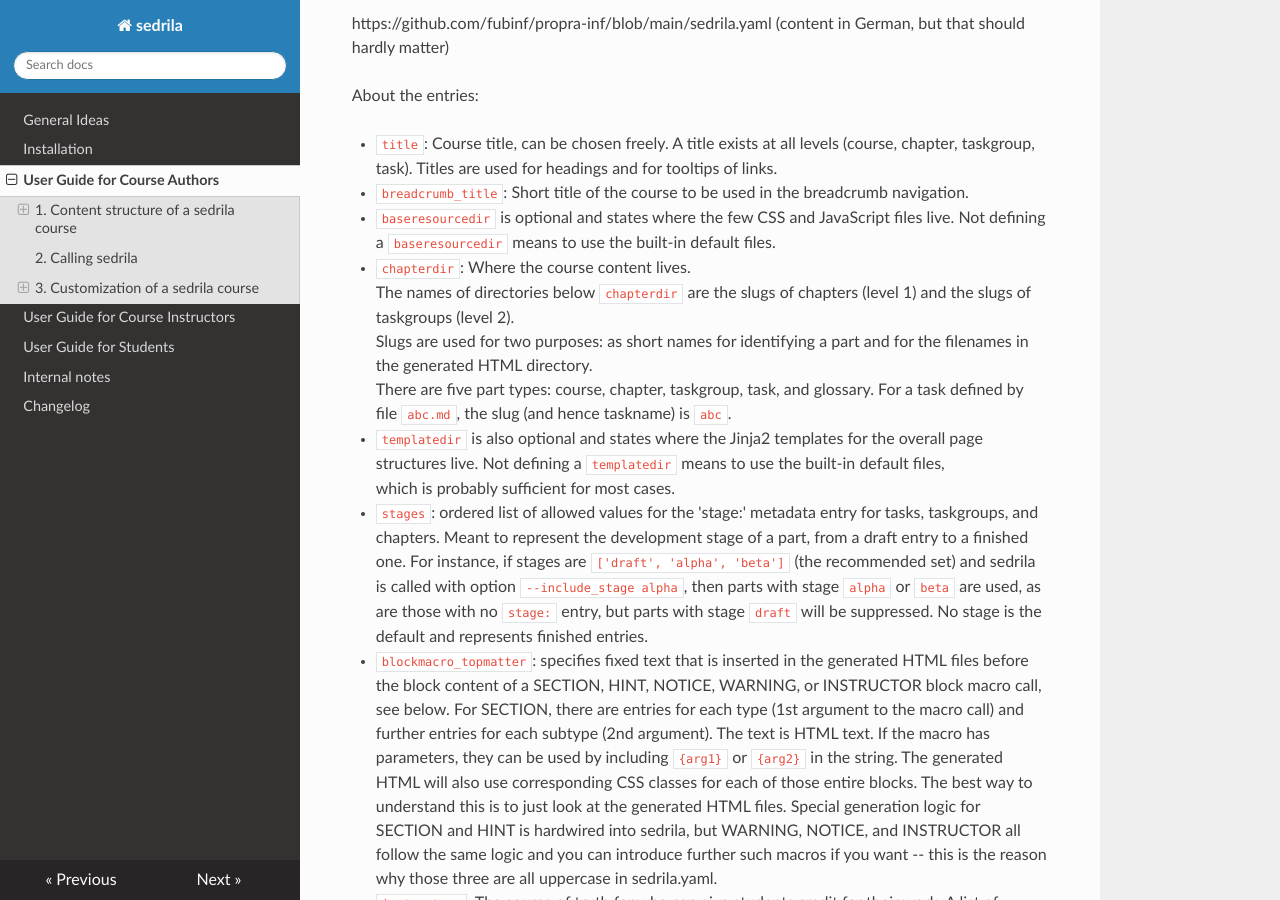
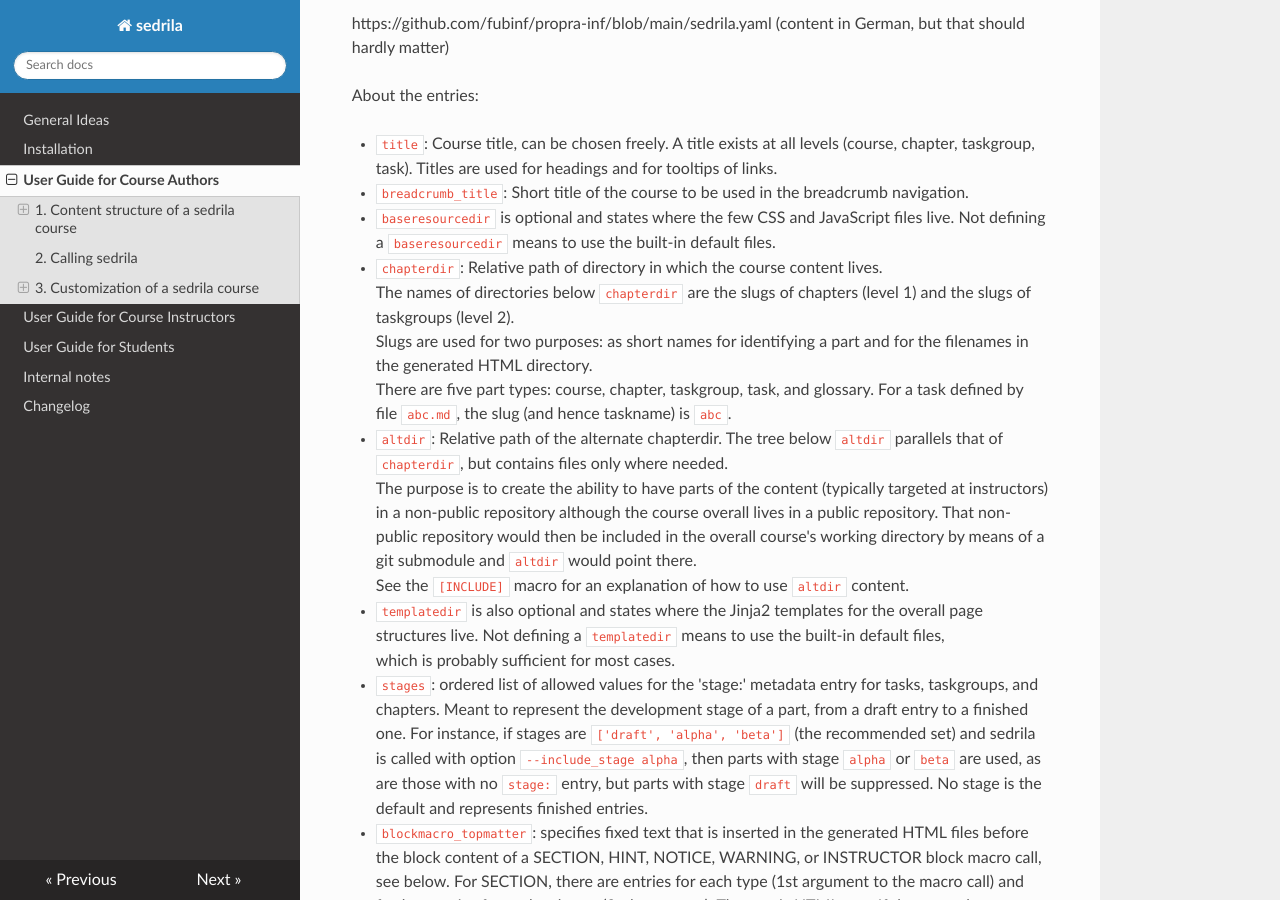
Before and after one commit to fubinf/sedrila, an MkDocs documentation site: the page built from docs/authors.md, in a window 1280 px wide and 900 px high, scrolled down 1127 px. Built offline with MkDocs 1.6.1, drawn with Linux system fonts in a browser that asks for light colours; nearby versions of some CDN libraries.

Commit message:
authors.md, course.py: introduce altdir

```diff
--- a/docs/authors.md
+++ b/docs/authors.md
@@ -59,13 +59,22 @@
 - `breadcrumb_title`: Short title of the course to be used in the breadcrumb navigation.
 - `baseresourcedir` is optional and states where the few CSS and JavaScript files live.
   Not defining a `baseresourcedir` means to use the built-in default files.
-- `chapterdir`: Where the course content lives.
+- `chapterdir`: Relative path of directory in which the course content lives.
   The names of directories below `chapterdir` are the slugs of chapters (level 1)
   and the slugs of taskgroups (level 2).
   Slugs are used for two purposes: as short names for identifying a part and
   for the filenames in the generated HTML directory.
   There are five part types: course, chapter, taskgroup, task, and glossary.
   For a task defined by file `abc.md`, the slug (and hence taskname) is `abc`.
+- `altdir`: Relative path of the alternate chapterdir.
+  The tree below `altdir` parallels that of `chapterdir`, but contains files
+  only where needed.
+  The purpose is to create the ability to have parts of the content
+  (typically targeted at instructors) in a non-public repository although the course
+  overall lives in a public repository.
+  That non-public repository would then be included in the overall course's working directory
+  by means of a git submodule and `altdir` would point there.
+  See the `[INCLUDE]` macro for an explanation of how to use `altdir` content.
 - `templatedir` is also optional and states where the Jinja2 templates for the overall page structures live.
   Not defining a `templatedir` means to use the built-in default files,
   which is probably sufficient for most cases.
```
Also changed, not shown: 1 other file.
